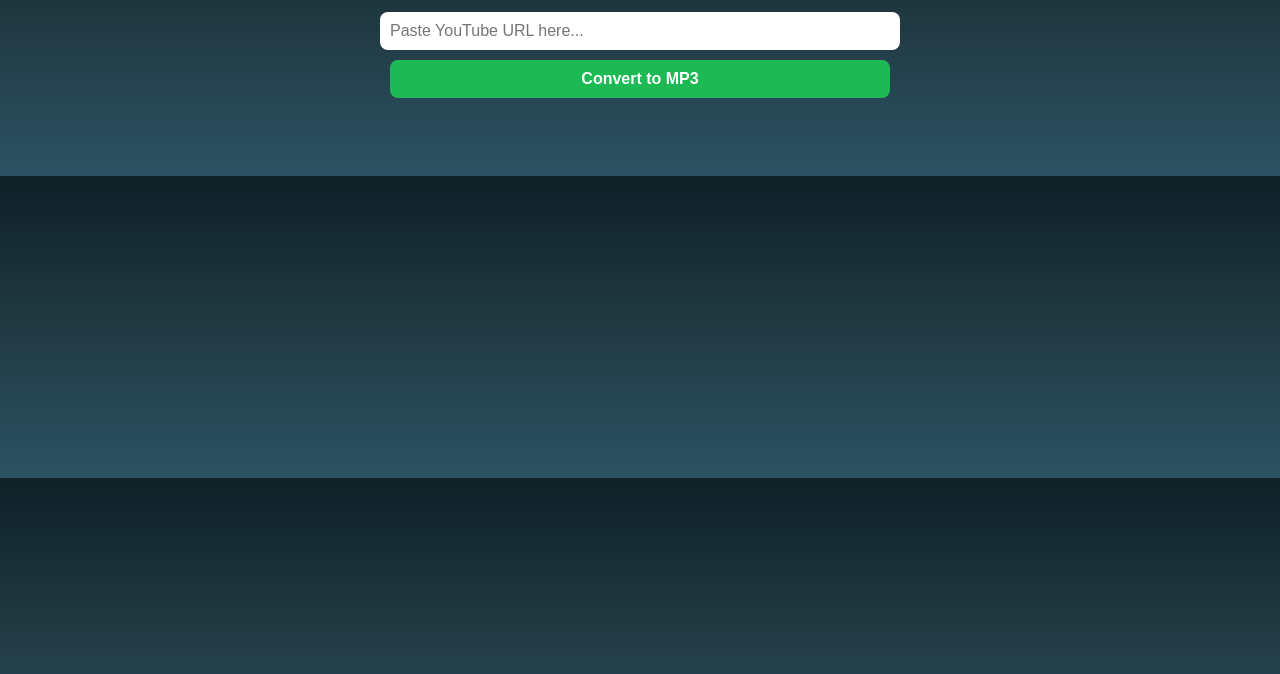
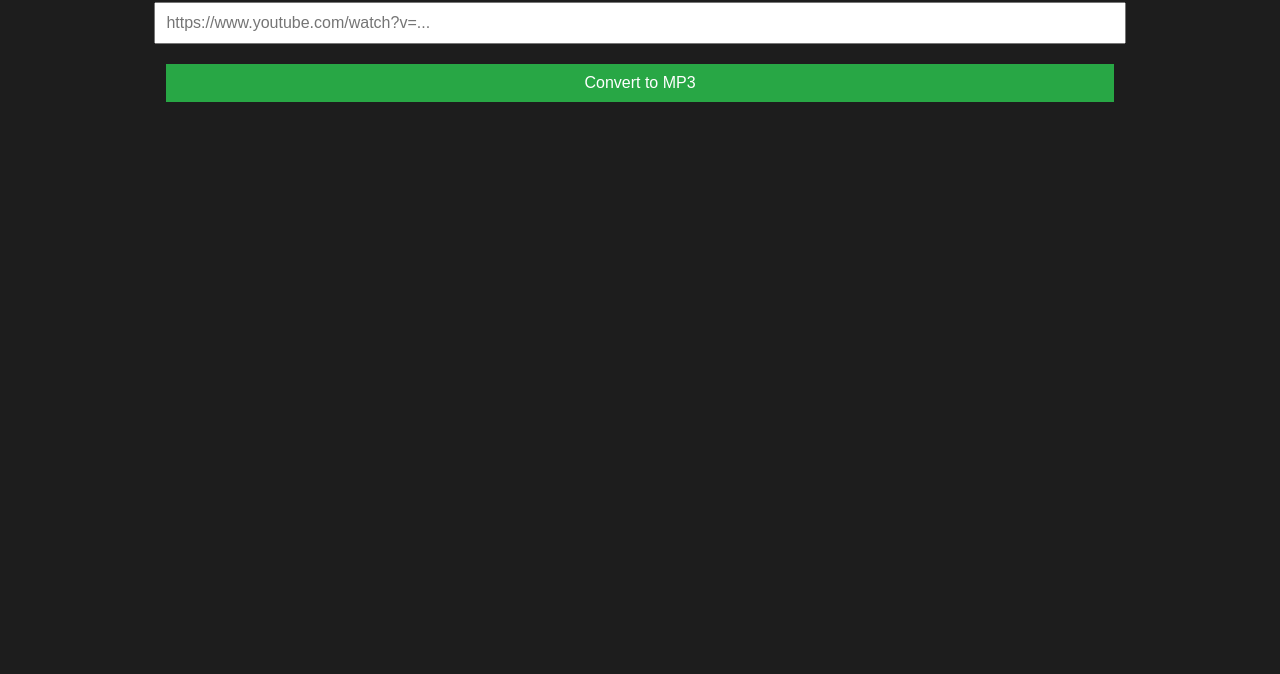
Before and after one commit to edfall1985/YouTube-To-MP-, a website: page public/index.html in a window 1280 px wide. Shown: the part 126-800 px from the top of the page. Drawn offline with Linux system fonts and the light colour scheme.

Commit message:
Update index.html

```diff
--- a/public/index.html
+++ b/public/index.html
@@ -1,42 +1,37 @@
 <!DOCTYPE html>
 <html lang="en">
 <head>
-  <meta charset="UTF-8" />
-  <meta name="viewport" content="width=device-width, initial-scale=1.0"/>
+  <meta charset="UTF-8">
   <title>YT to MP3 Converter</title>
   <style>
     body {
-      background: linear-gradient(#0f2027, #203a43, #2c5364);
-      color: white;
+      background-color: #1d1d1d;
+      color: #fff;
       font-family: Arial, sans-serif;
       text-align: center;
-      padding: 50px;
+      padding: 40px;
     }
     input, button {
       padding: 10px;
+      font-size: 16px;
       width: 80%;
-      max-width: 500px;
-      margin: 10px auto;
-      display: block;
-      font-size: 16px;
-      border-radius: 8px;
-      border: none;
+      margin-bottom: 20px;
     }
     button {
-      background-color: #1db954;
+      background-color: #28a745;
       color: white;
-      font-weight: bold;
+      border: none;
       cursor: pointer;
     }
     #result {
       margin-top: 20px;
-      white-space: pre-wrap;
+      white-space: pre-line;
     }
   </style>
 </head>
 <body>
   <h1>YT to MP3 Converter</h1>
-  <input type="text" id="url" placeholder="Paste YouTube URL here..." />
+  <input type="text" id="url" placeholder="https://www.youtube.com/watch?v=..." />
   <button onclick="download()">Convert to MP3</button>
   <div id="result"></div>
 
@@ -52,14 +47,14 @@
         const res = await fetch(apiUrl + "/download", {
           method: "POST",
           headers: { "Content-Type": "application/json" },
-          body: JSON.stringify({ youtube_url: url }),
+          body: JSON.stringify({ youtube_url: url })
         });
 
         const data = await res.json();
         if (res.ok) {
-          resultBox.innerText = "Success!\n\n" + data.log;
+          resultBox.innerText = "Success:\n\n" + JSON.stringify(data, null, 2);
         } else {
-          resultBox.innerText = "Error:\n" + JSON.stringify(data, null, 2);
+          resultBox.innerText = "Error:\n\n" + JSON.stringify(data, null, 2);
         }
       } catch (err) {
         resultBox.innerText = "Connection Error:\n" + err;
```
